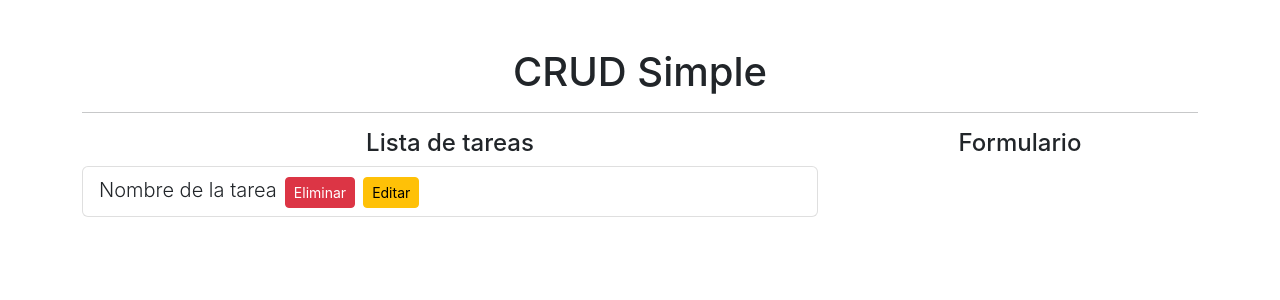
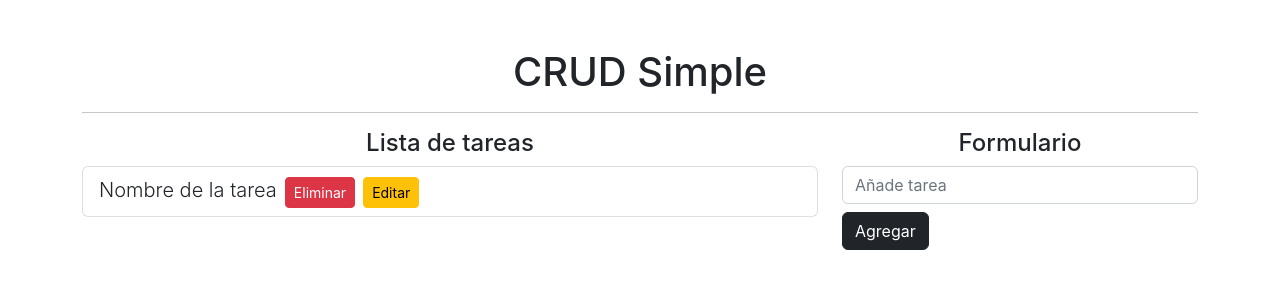
Before and after one commit to XaviOli/crud-simple-udemy, a React (Create React App) app: page / in a window 1280 px wide. Shown: the top 300 px of the page. Built offline with nearby package versions, Linux system fonts and the light colour scheme.

Commit message:
Add buttons

```diff
--- a/src/App.jsx
+++ b/src/App.jsx
@@ -18,6 +18,14 @@ function App() {
         </div>
         <div className="col-4">
           <h4 className="text-center">Formulario</h4>
+          <form>
+            <input
+              type="text"
+              className="form-control mb-2"
+              placeholder="Añade tarea"
+            />
+            <button className="btn btn-dark btn-block" type="submit">Agregar</button>
+          </form>
         </div>
       </div>
     </div>
```
Also changed, not shown: src/img/crud-2.png (added), 1 other file (tests, documents, lock files or other folders).
